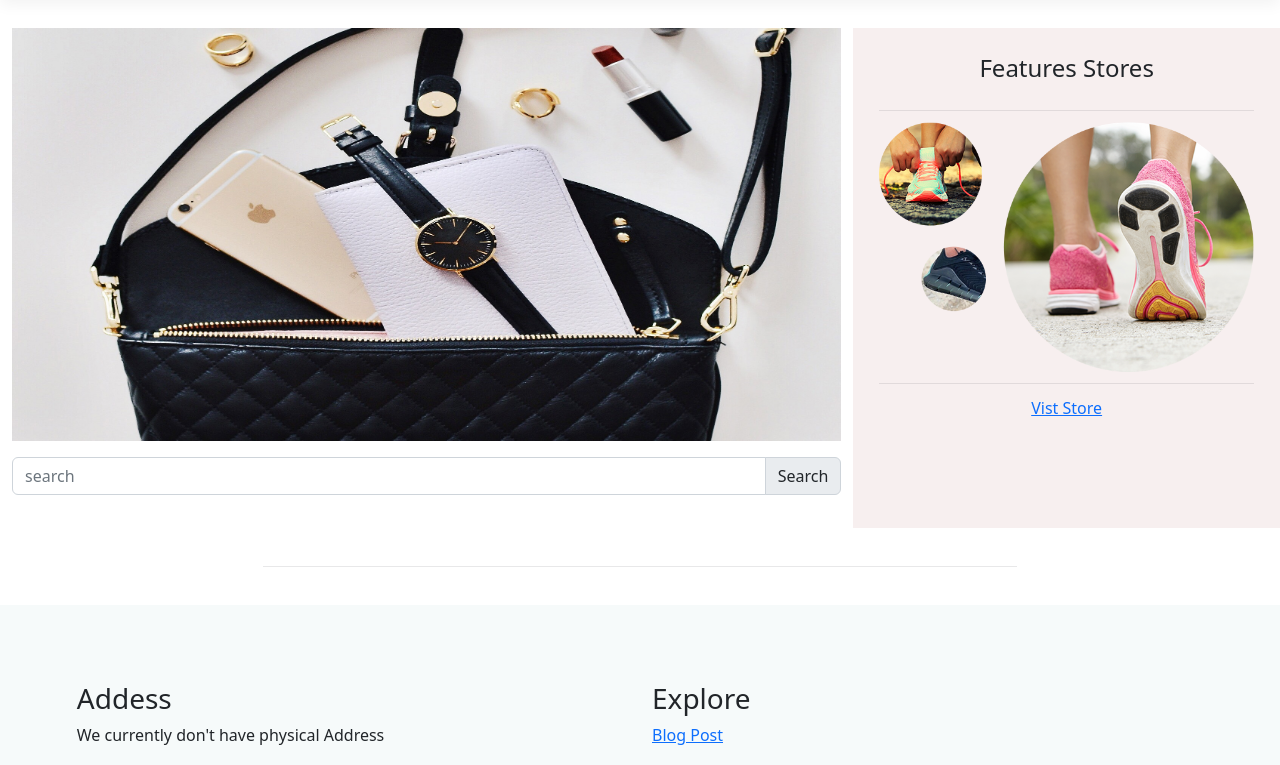
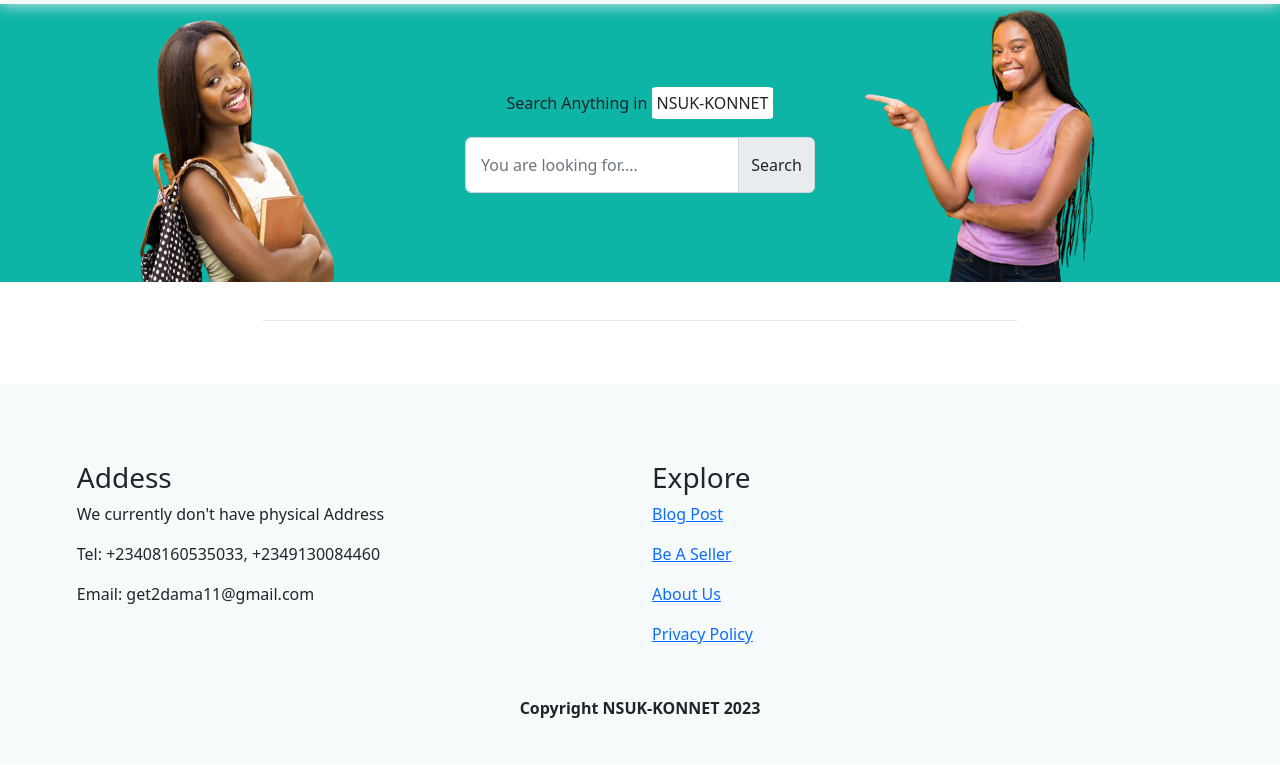
Before and after one commit to DamaMichaelYohanna/nsuk-konnet, a Django app: page /market/ in a window 1280 px wide. Shown: the part 72-837 px from the top of the page. After the commit the page ends 790 px from the top, so only its background shows below. Run offline with Django 4.2, Linux system fonts and the light colour scheme; data that the repository does not hold is empty; some libraries are stand-ins or nearby versions; some web fonts are replaced.

Commit message:
made more update

```diff
--- a/bloggie/blog/template/blog/blog_base.html
+++ b/bloggie/blog/template/blog/blog_base.html
@@ -94,7 +94,7 @@
                     >
                   </li>
                   <li>
-                    <a class="dropdown-item" href="/academic/pass-question/"
+                    <a class="dropdown-item" href="/academic/past-question/"
                       >Past Questions</a
                     >
                   </li>
--- a/bloggie/market/static/market/market_style.css
+++ b/bloggie/market/static/market/market_style.css
@@ -1,11 +1,26 @@
 .market{
     /*  */
 }
-.market-main-right{
-    padding: 2%;
-    background-color: rgb(247, 239, 239);
+.market-main-left img{
+    height: 100%;
+    width: 100%;
 }
 
+.market-main-right{
+    background: rgb(14, 180, 166);
+    text-align: left;
+}
+.market-main-right img,.market-main-left img{
+    height: 100%;
+    width: 60%;
+}
+.market-main-middle{
+    padding: 7% 3%;
+    height: 200%
+}
+.market-search-form input{
+    padding:15px;
+}
 .market-product{
     margin: 2%;
     background-color: rgb(255, 255, 255);
--- a/bloggie/market/template/market/market.html
+++ b/bloggie/market/template/market/market.html
@@ -1,29 +1,50 @@
 {% extends 'blog_base.html' %}{% load static %}{% block title %} NSUK-KONNET |
 Blog{% endblock %} {% block content %}
 <div class="market container-fluid" style="margin: 0px">
-  <div class="about-header pt-4">
-    <div class="row market-main">
-      <div class="col-md-8 market-main-left">
+  <div class="about-header">
+    <div class="row market-main" style="background: rgb(14, 180, 166)">
+      <div class="col-md-4 market-main-left">
+        <img src="{% static 'market/girl1.png' %}" alt="girl picture..." />
+      </div>
+      <div class="col-md-4 market-main-middle">
         <div>
-          <img src="{% static 'market/shopping.jpg' %}" alt="about image" />
-        </div>
-        <div>
-          <form action="" method="GET" class="pt-3">
+          <h6>
+            Search Anything in
+            <span
+              style="
+                background: rgb(255, 255, 255);
+                padding: 5px;
+                border-radius: 5%;
+              "
+              >NSUK-KONNET</span
+            >
+          </h6>
+          <form action="" method="GET" class="pt-3 market-search-form">
             <span class="input-group">
-              <input class="form-control" type="text" placeholder="search" />
+              <input
+                class="form-control"
+                type="text"
+                placeholder="You are looking for...."
+              />
               <button class="input-group-text">Search</button>
             </span>
           </form>
         </div>
+      </div>
+
+      <div class="col-md-4 market-main-right" style="text-align: left">
+        <img src="{% static 'market/girl.png' %}" height="20px" alt="" />
+      </div>
+    </div>
+  </div>
+  <hr style="width: 60%; margin: 3% auto" />
+  <div>
     <div class="row market-product">
       {% for product in products %}
       <div class="col-md-4 col-sm-6 market-product-inner">
         <div>
           <div>
-                <img
-                  src="{% static 'market/shopping.jpg' %}"
-                  alt="product image"
-                />
+            <img src="{% static 'market/shopping.jpg' %}" alt="product image" />
           </div>
           <span style="width: 100%; padding: 2%; display: inline-block"
             >{{product.name}}
@@ -41,18 +62,5 @@ Blog{% endblock %} {% block content %}
       {% endfor %}
     </div>
   </div>
-
-      <div class="col-md-4 market-main-right">
-        <h4 class="pb-3">Features Stores</h4>
-        <hr />
-        <div>
-          <img src="{% static 'market/Featured.png' %}" height="20px" alt="" />
-          <hr />
-          <a href="">Vist Store</a>
-        </div>
-      </div>
-    </div>
-  </div>
-  <hr style="width: 60%; margin: 3% auto" />
 </div>
 {% endblock content %}
```
Also changed, not shown: bloggie/academic/migrations/0004_orientation.py (added), bloggie/market/static/market/featured.png (deleted), bloggie/market/static/market/girl.png (added), bloggie/market/static/market/girl1.png (added), bloggie/market/static/market/shopping.jpg (deleted). Lines whose indentation alone changed are shown as unchanged.
